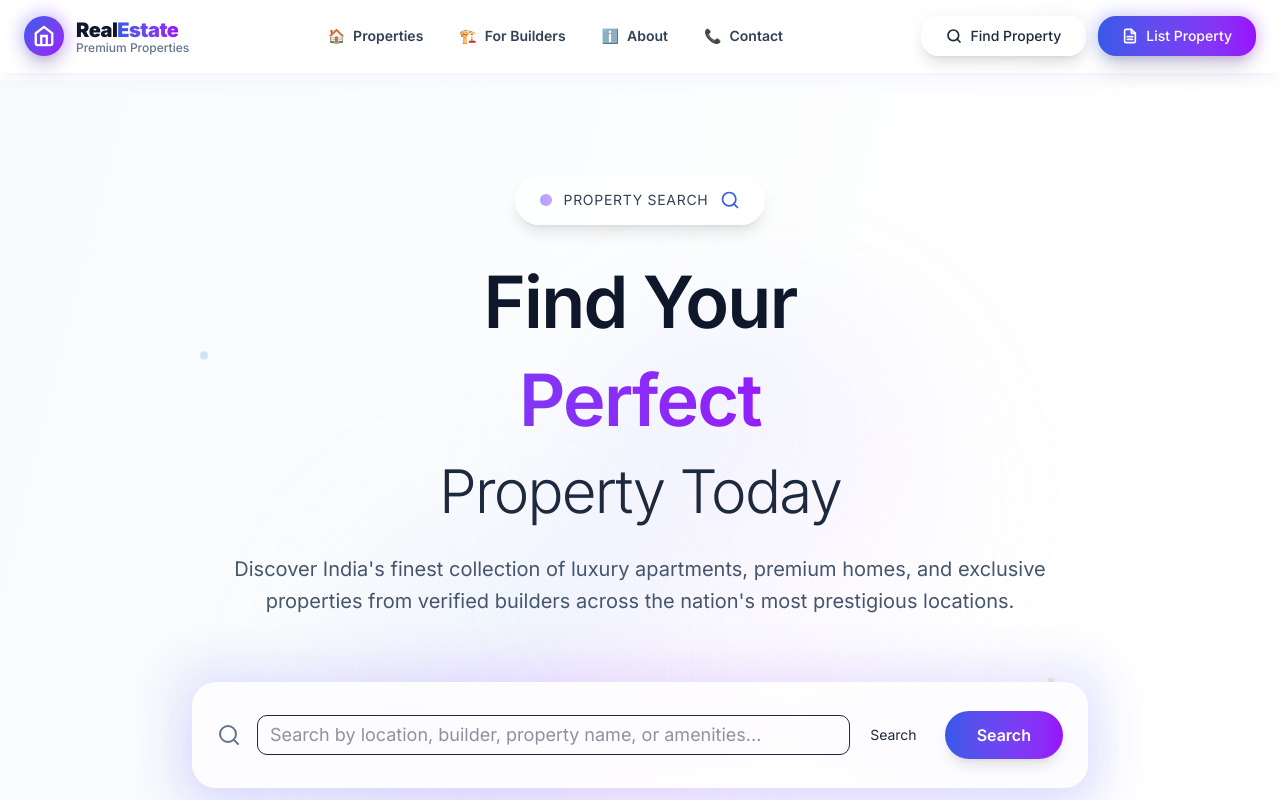
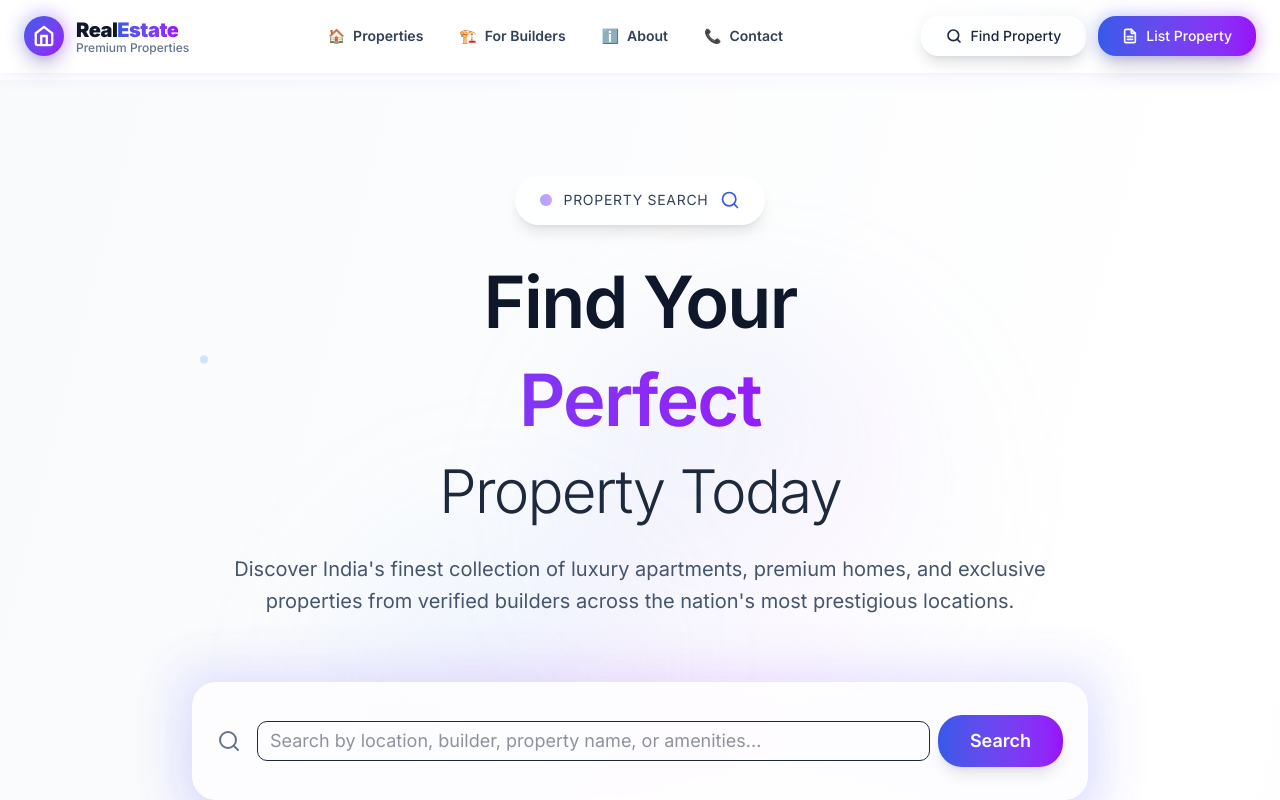
Before and after one commit to anikarakesh/Builder-Sprint-Task, a Next.js app: page /buyers in a window 1280 px wide. Shown: the top 800 px of the page. Built offline with nearby package versions, Linux system fonts and the light colour scheme.

Commit message:
implment search

```diff
--- a/app/buyers/page.tsx
+++ b/app/buyers/page.tsx
@@ -1,6 +1,7 @@
 "use client";
 
 import { useState, useEffect, useMemo } from "react";
+import { useSearchParams } from "next/navigation";
 import { Container } from "../../components/layout/Container";
 import { Section } from "../../components/layout/Section";
 import { Heading, Text } from "../../components/primitives/Typography";
@@ -23,6 +24,15 @@ import {
 export default function BuyersPage() {
   const { projects, cities, priceRanges, loading, error } = useProjects();
   const { state, dispatch } = useAppState();
+  const searchParams = useSearchParams();
+
+  // Handle URL search parameters
+  useEffect(() => {
+    const searchQuery = searchParams.get('search');
+    if (searchQuery) {
+      dispatch({ type: "SET_SEARCH_QUERY", payload: searchQuery });
+    }
+  }, [searchParams, dispatch]);
 
   // Extract filter data
   const uniqueCities = useMemo(() => getUniqueCities(projects), [projects]);
@@ -145,11 +155,10 @@ export default function BuyersPage() {
                     <SearchBar
                       placeholder="Search by location, builder, property name, or amenities..."
                       onSearch={handleSearch}
+                      initialValue={state.searchQuery}
                       className="border-0 shadow-none text-lg py-2 bg-transparent placeholder-slate-500 text-slate-800 flex-1"
                     />
-                    <button className="flex-shrink-0 bg-gradient-to-r from-blue-600 to-purple-600 hover:from-blue-700 hover:to-purple-700 text-white px-8 py-3 rounded-2xl font-semibold transition-all duration-300 transform hover:scale-105 shadow-lg hover:shadow-xl">
-                      Search
-                    </button>
+
                   </div>
                 </div>
               </div>
--- a/app/page.tsx
+++ b/app/page.tsx
@@ -2,6 +2,7 @@
 
 import Link from "next/link";
 import { useState } from "react";
+import { useRouter } from "next/navigation";
 import { Container } from "@/components/layout/Container";
 import { Section } from "@/components/layout/Section";
 import { Button } from "@/components/primitives/Button";
@@ -13,14 +14,21 @@ import { useProjects } from "@/lib/hooks/useProjects";
 export default function Home() {
   const { projects, loading } = useProjects();
   const [searchQuery, setSearchQuery] = useState("");
+  const router = useRouter();
 
   const featuredProjects = projects.filter(p => p.featured && p.status === "active");
   const popularProjects = projects.filter(p => p.popular && p.status === "active");
 
   const handleSearch = (query: string) => {
-    setSearchQuery(query);
-    // In a real app, this would trigger navigation to search results
-    console.log("Searching for:", query);
+    if (query.trim()) {
+      // Navigate to buyers page with search query
+      const searchParams = new URLSearchParams();
+      searchParams.set('search', query.trim());
+      router.push(`/buyers?${searchParams.toString()}`);
+    } else {
+      // If empty search, just go to buyers page
+      router.push('/buyers');
+    }
   };
 
   const stats = [
@@ -89,9 +97,7 @@ export default function Home() {
                       onSearch={handleSearch}
                       className="border-0 shadow-none text-lg py-2 bg-transparent placeholder-slate-500 text-slate-800 flex-1"
                     />
-                    <button className="flex-shrink-0 bg-gradient-to-r from-blue-600 to-purple-600 hover:from-blue-700 hover:to-purple-700 text-white px-8 py-3 rounded-2xl font-semibold transition-all duration-300 transform hover:scale-105 shadow-lg hover:shadow-xl">
-                      Search
-                    </button>
+
                   </div>
                 </div>
               </div>
--- a/components/primitives/SearchBar.tsx
+++ b/components/primitives/SearchBar.tsx
@@ -1,15 +1,21 @@
 "use client";
 
-import { useState, type FormEvent } from "react";
+import { useState, useEffect, type FormEvent } from "react";
 
 export type SearchBarProps = {
   placeholder?: string;
   onSearch?: (query: string) => void;
   className?: string;
+  initialValue?: string;
 };
 
-export function SearchBar({ placeholder = "Search...", onSearch, className = "" }: SearchBarProps) {
-  const [value, setValue] = useState("");
+export function SearchBar({ placeholder = "Search...", onSearch, className = "", initialValue = "" }: SearchBarProps) {
+  const [value, setValue] = useState(initialValue);
+
+  // Update local state when initialValue changes
+  useEffect(() => {
+    setValue(initialValue);
+  }, [initialValue]);
 
   function handleSubmit(event: FormEvent) {
     event.preventDefault();
@@ -29,7 +35,7 @@ export function SearchBar({ placeholder = "Search...", onSearch, className = ""
       />
       <button
         type="submit"
-        className="h-10 px-3 rounded-[var(--radius-md)] bg-[--color-primary-base] text-[--color-static-white] text-sm hover:bg-[color:rgb(59_130_246_/_.9)] focus:outline-none focus:ring-2 focus:ring-[--color-primary-alpha-16]"
+        className="flex-shrink-0 bg-gradient-to-r from-blue-600 to-purple-600 hover:from-blue-700 hover:to-purple-700 text-white px-8 py-3 rounded-2xl font-semibold transition-all duration-300 transform hover:scale-105 shadow-lg hover:shadow-xl"
         aria-label="Search for properties"
       >
         Search
```
